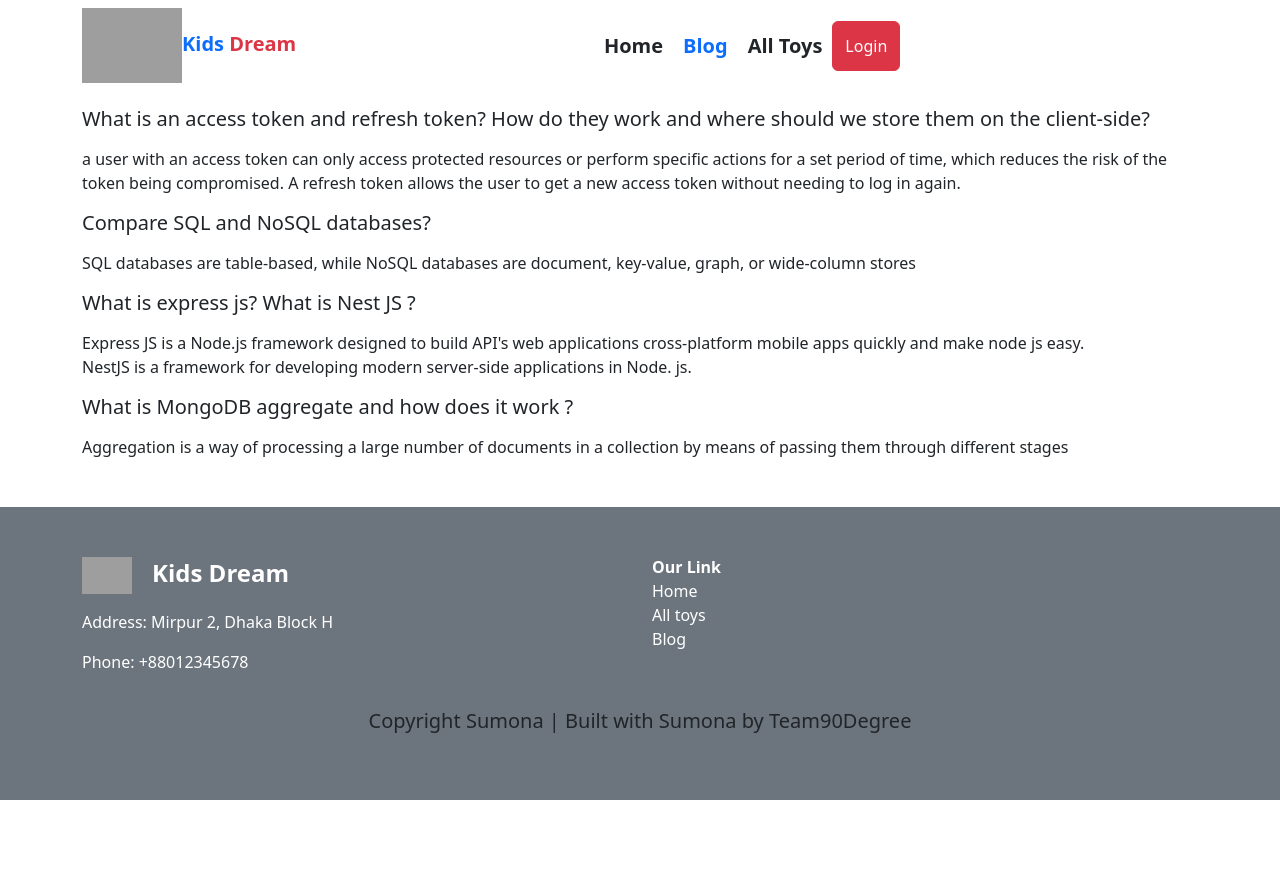
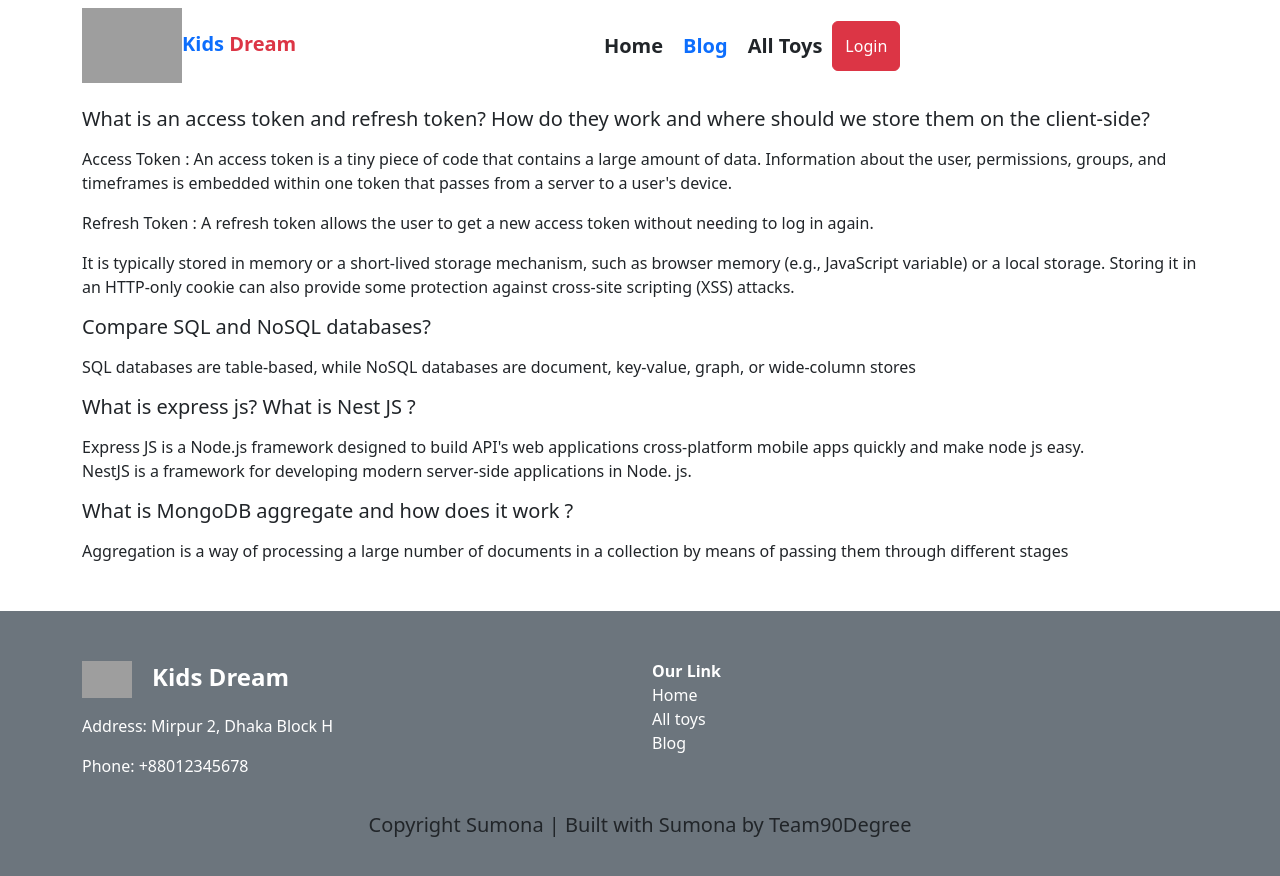
Before and after one commit to Shumona-Akter/Toy-market-place-client, a React (Vite) app: page /blog in a window 1280 px wide. Shown: the top 876 px of the page. Before the commit the page ends 800 px from the top, so only its background shows below. Built offline with nearby package versions, Linux system fonts and the light colour scheme; no server answers; grey boxes are pictures that could not be loaded.

Commit message:
website title add

```diff
--- a/src/Shared/Navber/Navber.jsx
+++ b/src/Shared/Navber/Navber.jsx
@@ -10,6 +10,8 @@ const Navber = () => {
      return <h1>loading...</h1>
 
     }
+    // console.log(user)
+    // console.log(user.photoURL)
     // console.log(user.displayName
     //   )
     const handleLogout = ()=>{
--- a/src/pages/Blog/Blog.jsx
+++ b/src/pages/Blog/Blog.jsx
@@ -7,7 +7,12 @@ const Blog = () => {
     return (
         <Container>
             <h5 className='my-3'>What is an access token and refresh token? How do they work and where should we store them on the client-side?</h5>
-            <p>a user with an access token can only access protected resources or perform specific actions for a set period of time, which reduces the risk of the token being compromised. A refresh token allows the user to get a new access token without needing to log in again.</p>
+            <p>Access Token : An access token is a tiny piece of code that contains a large amount of data. Information about the user, permissions, groups, and timeframes is embedded within one token that passes from a server to a user's device.
+
+                 <span className='d-block my-3'> Refresh Token : A refresh token allows the user to get a new access token without needing to log in again.</span>
+
+            It is typically stored in memory or a short-lived storage mechanism, such as browser memory (e.g., JavaScript variable) or a local storage. Storing it in an HTTP-only cookie can also provide some protection against cross-site scripting (XSS) attacks.
+            </p>
             <h5 className='my-3'>Compare SQL and NoSQL databases?</h5>
             <p>SQL databases are table-based, while NoSQL databases are document, key-value, graph, or wide-column stores</p>
             <h5 className='my-3'>What is express js? What is Nest JS ?</h5>
```
